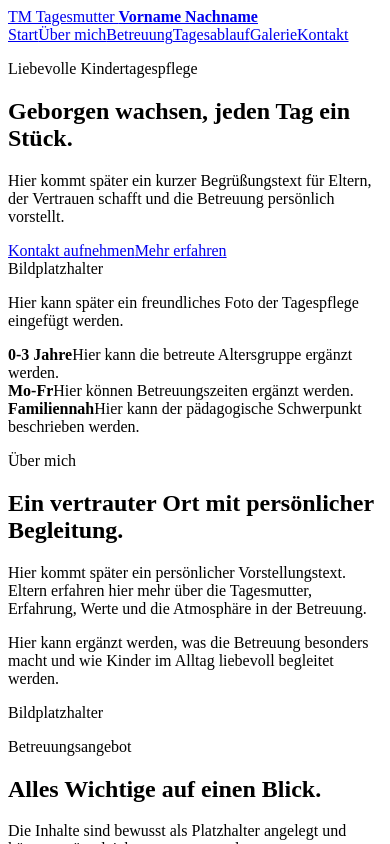
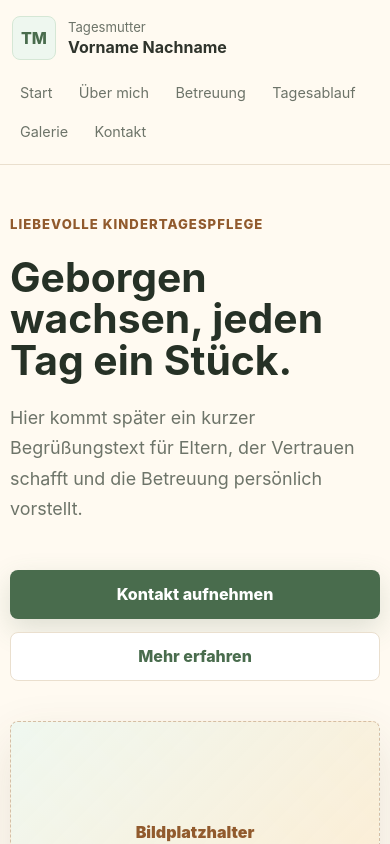
Before and after one commit to sehlisoufian/InfoPage, an Angular app: page / in a window 390 px wide. Shown: the top 844 px of the page. Built offline with nearby package versions, Linux system fonts and the light colour scheme.

Commit message:
Add responsive daycare page styling

```diff
--- a/src/styles.scss
+++ b/src/styles.scss
@@ -1 +1,533 @@
-/* You can add global styles to this file, and also import other style files */
+:root {
+  --background: #fffaf1;
+  --surface: #fffdf8;
+  --surface-strong: #ffffff;
+  --surface-green: #eef7ef;
+  --surface-peach: #ffe7c7;
+  --surface-rose: #f9ddd3;
+  --text: #2f342c;
+  --muted: #6d7469;
+  --line: #eadfce;
+  --sage: #86a986;
+  --sage-dark: #496c4d;
+  --orange: #d9894a;
+  --orange-dark: #915a2d;
+  --shadow: 0 18px 50px rgba(79, 62, 38, 0.12);
+}
+
+* {
+  box-sizing: border-box;
+}
+
+html {
+  scroll-behavior: smooth;
+}
+
+body {
+  margin: 0;
+  background: var(--background);
+  color: var(--text);
+  font-family: Inter, ui-sans-serif, system-ui, -apple-system, BlinkMacSystemFont, "Segoe UI", sans-serif;
+  letter-spacing: 0;
+}
+
+body::selection {
+  background: var(--surface-peach);
+}
+
+a {
+  color: inherit;
+}
+
+button,
+input,
+textarea {
+  font: inherit;
+}
+
+.page-shell {
+  min-height: 100vh;
+  overflow: hidden;
+}
+
+.site-header {
+  position: sticky;
+  top: 0;
+  z-index: 20;
+  display: flex;
+  align-items: center;
+  justify-content: space-between;
+  gap: 1rem;
+  max-width: 1180px;
+  margin: 0 auto;
+  padding: 1rem 1.25rem;
+  border-bottom: 1px solid var(--line);
+  background: rgba(255, 250, 241, 0.92);
+  backdrop-filter: blur(14px);
+}
+
+.brand {
+  display: inline-flex;
+  align-items: center;
+  gap: 0.75rem;
+  min-width: max-content;
+  color: var(--sage-dark);
+  text-decoration: none;
+}
+
+.brand-mark {
+  display: grid;
+  width: 2.75rem;
+  height: 2.75rem;
+  place-items: center;
+  border-radius: 8px;
+  background: var(--surface-green);
+  border: 1px solid #d5e7d5;
+  color: var(--sage-dark);
+  font-weight: 800;
+}
+
+.brand span:last-child {
+  display: grid;
+  gap: 0.1rem;
+  font-size: 0.82rem;
+  color: var(--muted);
+}
+
+.brand strong {
+  color: var(--text);
+  font-size: 1rem;
+}
+
+.main-nav {
+  display: flex;
+  flex-wrap: wrap;
+  justify-content: flex-end;
+  gap: 0.35rem 0.65rem;
+}
+
+.main-nav a {
+  padding: 0.55rem 0.65rem;
+  border-radius: 8px;
+  color: var(--muted);
+  font-size: 0.95rem;
+  text-decoration: none;
+}
+
+.main-nav a:hover,
+.main-nav a:focus-visible {
+  background: var(--surface-green);
+  color: var(--sage-dark);
+  outline: none;
+}
+
+.hero-section,
+.content-section,
+.intro-strip,
+.site-footer {
+  width: min(1180px, calc(100% - 2.5rem));
+  margin: 0 auto;
+}
+
+.hero-section {
+  display: grid;
+  grid-template-columns: minmax(0, 1fr) minmax(320px, 0.92fr);
+  gap: 2.5rem;
+  align-items: center;
+  padding: 5rem 0 3.5rem;
+}
+
+.hero-content {
+  display: grid;
+  gap: 1.35rem;
+}
+
+.section-kicker {
+  margin: 0;
+  color: var(--orange-dark);
+  font-size: 0.82rem;
+  font-weight: 800;
+  letter-spacing: 0.08em;
+  text-transform: uppercase;
+}
+
+h1,
+h2,
+h3,
+p {
+  margin-top: 0;
+}
+
+h1,
+h2,
+h3 {
+  letter-spacing: 0;
+}
+
+h1 {
+  max-width: 11ch;
+  margin-bottom: 0;
+  color: #263126;
+  font-size: 4rem;
+  line-height: 1.02;
+}
+
+h2 {
+  margin-bottom: 0.8rem;
+  color: #30382e;
+  font-size: 2.25rem;
+  line-height: 1.16;
+}
+
+h3 {
+  margin-bottom: 0.45rem;
+  font-size: 1.08rem;
+}
+
+p {
+  color: var(--muted);
+  line-height: 1.7;
+}
+
+.hero-text {
+  max-width: 40rem;
+  font-size: 1.12rem;
+}
+
+.hero-actions {
+  display: flex;
+  flex-wrap: wrap;
+  gap: 0.8rem;
+  margin-top: 0.35rem;
+}
+
+.button {
+  display: inline-flex;
+  align-items: center;
+  justify-content: center;
+  min-height: 2.85rem;
+  padding: 0.85rem 1.1rem;
+  border: 1px solid transparent;
+  border-radius: 8px;
+  font-weight: 800;
+  text-decoration: none;
+  cursor: pointer;
+}
+
+.button-primary {
+  background: var(--sage-dark);
+  color: #ffffff;
+  box-shadow: 0 10px 28px rgba(73, 108, 77, 0.18);
+}
+
+.button-primary:hover,
+.button-primary:focus-visible {
+  background: #37563b;
+}
+
+.button-secondary {
+  background: var(--surface-strong);
+  border-color: var(--line);
+  color: var(--sage-dark);
+}
+
+.hero-visual,
+.portrait-placeholder,
+.gallery-placeholder {
+  display: grid;
+  place-items: center;
+  min-height: 16rem;
+  border: 1px dashed #d4bea5;
+  border-radius: 8px;
+  background:
+    linear-gradient(135deg, rgba(238, 247, 239, 0.92), rgba(255, 231, 199, 0.82)),
+    repeating-linear-gradient(45deg, transparent 0 1.1rem, rgba(255, 255, 255, 0.42) 1.1rem 2.2rem);
+  color: var(--orange-dark);
+  text-align: center;
+}
+
+.hero-visual {
+  align-content: center;
+  min-height: 26rem;
+  padding: 2rem;
+  box-shadow: var(--shadow);
+}
+
+.hero-visual span,
+.portrait-placeholder span,
+.gallery-placeholder span {
+  font-weight: 900;
+}
+
+.hero-visual p {
+  max-width: 20rem;
+  margin: 0.75rem auto 0;
+}
+
+.intro-strip {
+  display: grid;
+  grid-template-columns: repeat(3, minmax(0, 1fr));
+  gap: 1rem;
+  padding: 1rem 0 3rem;
+}
+
+.intro-strip article,
+.info-card,
+.contact-form {
+  border: 1px solid var(--line);
+  border-radius: 8px;
+  background: var(--surface-strong);
+  box-shadow: 0 14px 36px rgba(79, 62, 38, 0.08);
+}
+
+.intro-strip article {
+  display: grid;
+  gap: 0.35rem;
+  padding: 1.25rem;
+}
+
+.intro-strip strong {
+  color: var(--sage-dark);
+  font-size: 1.2rem;
+}
+
+.intro-strip span {
+  color: var(--muted);
+  line-height: 1.55;
+}
+
+.content-section {
+  padding: 4.5rem 0;
+}
+
+.about-section,
+.contact-section {
+  display: grid;
+  grid-template-columns: minmax(0, 1fr) minmax(280px, 0.75fr);
+  gap: 2rem;
+  align-items: center;
+}
+
+.section-copy,
+.section-heading {
+  max-width: 44rem;
+}
+
+.section-heading {
+  margin-bottom: 1.8rem;
+}
+
+.portrait-placeholder {
+  min-height: 24rem;
+  background:
+    linear-gradient(135deg, rgba(249, 221, 211, 0.9), rgba(238, 247, 239, 0.95)),
+    repeating-linear-gradient(45deg, transparent 0 1rem, rgba(255, 255, 255, 0.48) 1rem 2rem);
+}
+
+.info-grid {
+  display: grid;
+  grid-template-columns: repeat(4, minmax(0, 1fr));
+  gap: 1rem;
+}
+
+.info-card {
+  display: grid;
+  gap: 0.65rem;
+  padding: 1.35rem;
+}
+
+.info-card span {
+  width: fit-content;
+  padding: 0.2rem 0.55rem;
+  border-radius: 8px;
+  background: var(--surface-peach);
+  color: var(--orange-dark);
+  font-weight: 900;
+}
+
+.day-section {
+  border-top: 1px solid var(--line);
+  border-bottom: 1px solid var(--line);
+}
+
+.schedule-list {
+  display: grid;
+  gap: 0.9rem;
+}
+
+.schedule-list article {
+  display: grid;
+  grid-template-columns: 5rem minmax(0, 1fr);
+  gap: 1rem;
+  align-items: start;
+  padding: 1.1rem 0;
+  border-top: 1px solid var(--line);
+}
+
+.schedule-list time {
+  color: var(--orange-dark);
+  font-weight: 900;
+}
+
+.gallery-grid {
+  display: grid;
+  grid-template-columns: repeat(3, minmax(0, 1fr));
+  gap: 1rem;
+}
+
+.gallery-placeholder {
+  aspect-ratio: 4 / 3;
+  min-height: 0;
+}
+
+.contact-list {
+  display: grid;
+  gap: 0.65rem;
+  margin-top: 1.4rem;
+}
+
+.contact-list p {
+  margin: 0;
+}
+
+.contact-list strong {
+  color: var(--text);
+}
+
+.contact-form {
+  display: grid;
+  gap: 1rem;
+  padding: 1.4rem;
+}
+
+.contact-form label {
+  display: grid;
+  gap: 0.45rem;
+  color: var(--text);
+  font-weight: 800;
+}
+
+.contact-form input,
+.contact-form textarea {
+  width: 100%;
+  border: 1px solid var(--line);
+  border-radius: 8px;
+  background: #fffaf3;
+  color: var(--text);
+  padding: 0.9rem 1rem;
+  resize: vertical;
+}
+
+.contact-form input:focus,
+.contact-form textarea:focus {
+  border-color: var(--sage);
+  outline: 3px solid rgba(134, 169, 134, 0.22);
+}
+
+.site-footer {
+  display: flex;
+  align-items: center;
+  justify-content: space-between;
+  gap: 1rem;
+  padding: 2rem 0 2.5rem;
+  border-top: 1px solid var(--line);
+}
+
+.site-footer p {
+  margin: 0;
+}
+
+.site-footer div {
+  display: flex;
+  gap: 1rem;
+}
+
+.site-footer a {
+  color: var(--sage-dark);
+  font-weight: 800;
+  text-decoration: none;
+}
+
+@media (max-width: 900px) {
+  .site-header,
+  .hero-section,
+  .about-section,
+  .contact-section,
+  .site-footer {
+    align-items: stretch;
+  }
+
+  .site-header,
+  .hero-section,
+  .about-section,
+  .contact-section,
+  .site-footer {
+    grid-template-columns: 1fr;
+  }
+
+  .site-header,
+  .site-footer {
+    flex-direction: column;
+  }
+
+  .main-nav {
+    justify-content: flex-start;
+  }
+
+  .hero-section {
+    padding-top: 3rem;
+  }
+
+  .intro-strip,
+  .info-grid,
+  .gallery-grid {
+    grid-template-columns: 1fr 1fr;
+  }
+}
+
+@media (max-width: 620px) {
+  .hero-section,
+  .content-section,
+  .intro-strip,
+  .site-footer {
+    width: min(100% - 1.25rem, 1180px);
+  }
+
+  .site-header {
+    padding-inline: 0.75rem;
+  }
+
+  .main-nav a {
+    padding: 0.5rem;
+    font-size: 0.9rem;
+  }
+
+  h1 {
+    max-width: 12ch;
+    font-size: 2.55rem;
+  }
+
+  h2 {
+    font-size: 1.85rem;
+  }
+
+  .hero-visual,
+  .portrait-placeholder {
+    min-height: 18rem;
+  }
+
+  .intro-strip,
+  .info-grid,
+  .gallery-grid {
+    grid-template-columns: 1fr;
+  }
+
+  .schedule-list article {
+    grid-template-columns: 1fr;
+  }
+
+  .hero-actions,
+  .button {
+    width: 100%;
+  }
+}
```
